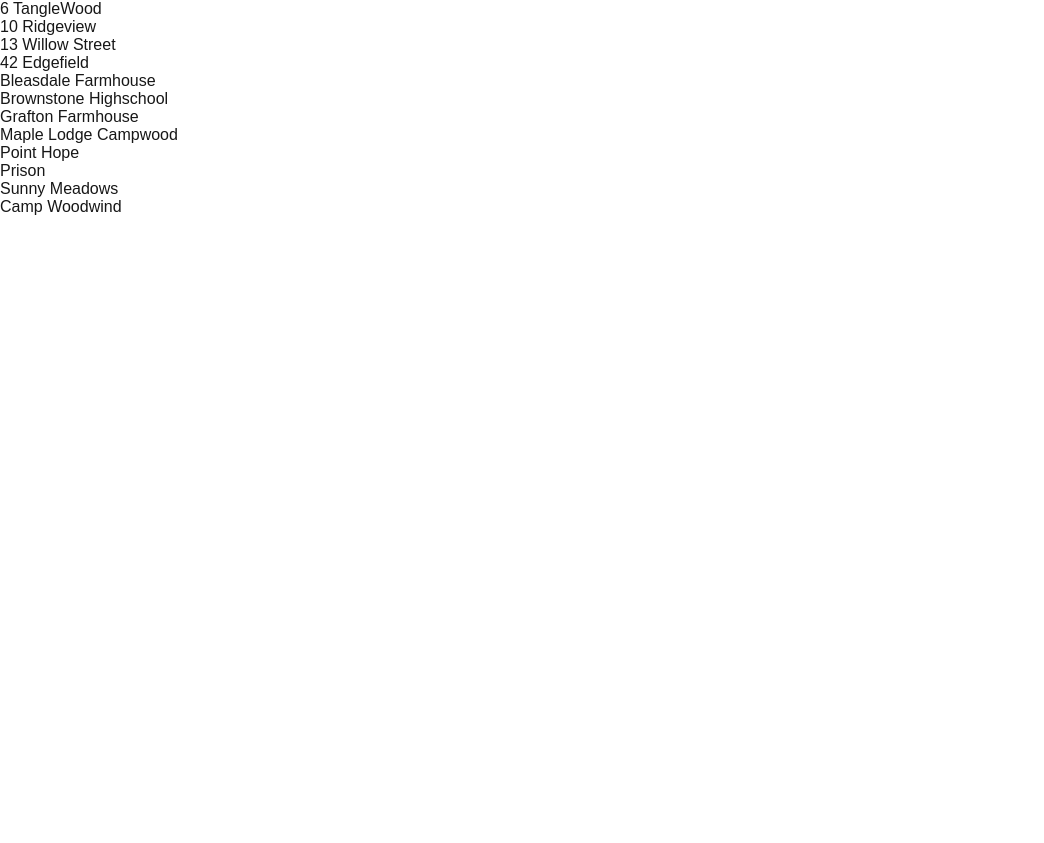
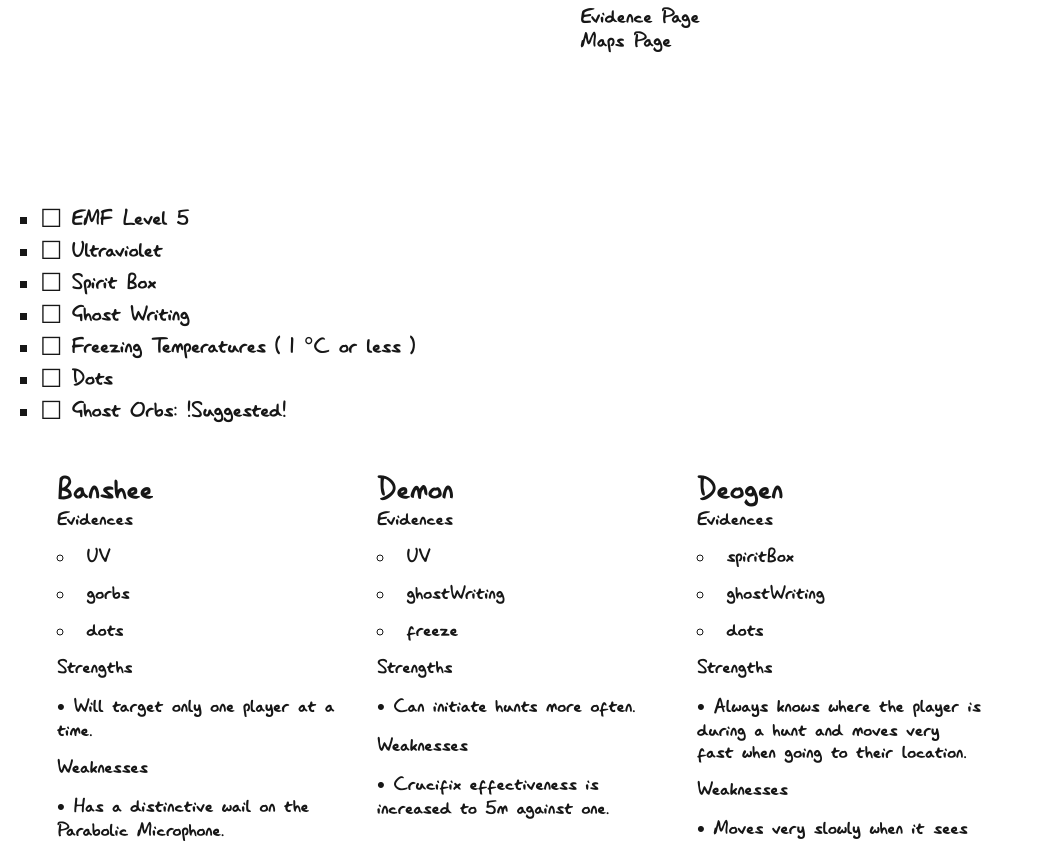
Before and after one commit to rgibbons131/PhasmaphobiaInvestigationHelper, a Next.js app: page / in a window 1280 px wide. Shown: the top 843 px of the page, without its empty margins (0-1044 px from the left). Before the commit the page ends 800 px from the top, so only its background shows below. Built offline with nearby package versions, Linux system fonts and the light colour scheme.

Commit message:
Can now switch between evidence and maps, all text is now in the same font

```diff
--- /dev/null
+++ b/src/app/DisplayPage.js
@@ -0,0 +1,17 @@
+"use client";
+import React from "react";
+import Maps from "./Maps.js";
+import styles from "./maps.module.css";
+import EvidencePage from "./Evidencepage";
+import { useState } from "react";
+
+export default function DisplayPage({EvidenceTab}) {
+  console.log("Display Page");
+  console.log(EvidenceTab);
+  return (
+    <div>
+      <EvidencePage display={EvidenceTab}></EvidencePage>
+      <Maps display={!EvidenceTab}></Maps>
+    </div>
+  );
+}
--- a/src/app/Evidencepage.js
+++ b/src/app/Evidencepage.js
@@ -1,3 +1,4 @@
+"use client";
 import styles from "./page.module.css";
 import TriStateCheckbox from "./EvidenceCheckbox";
 import ghosts from "./ghosts.js";
@@ -28,8 +29,6 @@ function suggestedEvidence(evidences, ghostList, lastEvidence) {
   }
   var max = { name: "", value: 0 };
   for (let e in evidences) {
-    console.log(e);
-    console.log(evidences[e]);
     if (
       (evidences[e].value > max.value &&
         !evidences[e].bool &&
@@ -38,14 +37,12 @@ function suggestedEvidence(evidences, ghostList, lastEvidence) {
     ) {
       max.name = e;
       max.value = evidences[e].value;
-      console.log(e);
-      console.log(evidences[e].value);
     }
   }
   return max.name;
 }
 
-export default function EvidencePage() {
+export default function EvidencePage({ display }) {
   // Create evidence state variables
   const [EMF5, setEMF5] = useState(false);
   const [UV, setUV] = useState(false);
@@ -55,6 +52,9 @@ export default function EvidencePage() {
   const [dots, setDots] = useState(false);
   const [gorbs, setGorbs] = useState(false);
   const [suggested, setSuggested] = useState("gorbs");
+
+  console.log("Evidence Tab");
+  console.log("display");
 
   const evidences = {
     EMF5: { bool: EMF5, value: 0 },
@@ -75,7 +75,7 @@ export default function EvidencePage() {
   }
 
   return (
-    <div className={styles.page}>
+    <div className={display ? styles.page : styles.hidden}>
       <main className={styles.main}>
         <ol className={styles.evidenceList}>
           <TriStateCheckbox
--- a/src/app/Maps.js
+++ b/src/app/Maps.js
@@ -1,13 +1,16 @@
 //import styles from "./evidenceCheckbox.module.css";
+"use client";
 import { useState } from "react";
 import Image from "next/image";
 import styles from "./maps.module.css";
 import tanglewood from "./images/Tanglewood.webp";
 
-export default function Maps() {
+export default function Maps({ display }) {
+  console.log("maps");
+  console.log(display);
   const [map, setMap] = useState("none");
   return (
-    <section className={""}>
+    <section className={display ? styles.image : styles.hidden}>
       <ul>
         <li
           onClick={() => {
@@ -97,73 +100,73 @@ export default function Maps() {
       <Image
         width={1208}
         height={800}
-        className={map == "tanglewood" ? "" : styles.hidden}
+        className={map == "tanglewood" ? styles.image : styles.hidden}
         src={require("./images/Tanglewood.webp")}
       />
       <Image
         width={1206}
         height={1395}
-        className={map == "ridgeview" ? "" : styles.hidden}
+        className={map == "ridgeview" ? styles.image : styles.hidden}
         src={require("./images/10_Ridgeview_Court_-_Floorplan.webp")}
       />
       <Image
         width={1277}
         height={859}
-        className={map == "willow" ? "" : styles.hidden}
+        className={map == "willow" ? styles.image : styles.hidden}
         src={require("./images/13_Willow_Street_-_Floorplan.webp")}
       />
       <Image
         width={1382}
         height={1342}
-        className={map == "bleasdale" ? "" : styles.hidden}
+        className={map == "bleasdale" ? styles.image : styles.hidden}
         src={require("./images/Bleasdale_Farmhouse_-_Floorplan.webp")}
       />
       <Image
         width={2656}
         height={3344}
-        className={map == "highschool" ? "" : styles.hidden}
+        className={map == "highschool" ? styles.image : styles.hidden}
         src={require("./images/Brownstone_High_School_-_Floorplan.webp")}
       />
       <Image
         width={1662}
         height={874}
-        className={map == "grafton" ? "" : styles.hidden}
+        className={map == "grafton" ? styles.image : styles.hidden}
         src={require("./images/Grafton_Farmhouse_-_Floorplan.webp")}
       />
       <Image
         width={1879}
         height={1430}
-        className={map == "maple" ? "" : styles.hidden}
+        className={map == "maple" ? styles.image : styles.hidden}
         src={require("./images/Maple_Lodge_Campsite_-_Floorplan.webp")}
       />
       <Image
         width={1832}
         height={1899}
-        className={map == "lighthouse" ? "" : styles.hidden}
+        className={map == "lighthouse" ? styles.image : styles.hidden}
         src={require("./images/Point_Hope_-_Floorplan.webp")}
       />
       <Image
         width={3720}
         height={2556}
-        className={map == "sunnyMeadows" ? "" : styles.hidden}
+        className={map == "sunnyMeadows" ? styles.image : styles.hidden}
         src={require("./images/Sunny_Meadows_Mental_Institution_-_Full_Map_Floorplan.webp")}
       />
       <Image
         width={1082}
         height={806}
-        className={map == "woodwind" ? "" : styles.hidden}
+        className={map == "woodwind" ? styles.image : styles.hidden}
         src={require("./images/Woodwind_-_Floorplan.webp")}
       />
       <Image
         width={3994}
         height={2039}
-        className={map == "prison" ? "" : styles.hidden}
+        className={map == "prison" ? styles.image : styles.hidden}
         src={require("./images/Prison_-_Floorplan.webp")}
       />
       <Image
         width={1167}
         height={1391}
-        className={map == "edgefield" ? "" : styles.hidden}
+        className={map == "edgefield" ? styles.image : styles.hidden}
         src={require("./images/42_Edgefield_Road_-_Floorplan.webp")}
       />
     </section>
--- a/src/app/evidenceCheckbox.module.css
+++ b/src/app/evidenceCheckbox.module.css
@@ -2,3 +2,7 @@
   text-align: left;
   list-style: square;
 }
+
+.hidden {
+  display: none;
+}
--- a/src/app/maps.module.css
+++ b/src/app/maps.module.css
@@ -1,3 +1,9 @@
 .hidden {
   display: none;
 }
+
+.image {
+  max-width: 100%;
+  height: fit-content;
+  object-fit: contain;
+}
--- a/src/app/page.js
+++ b/src/app/page.js
@@ -3,6 +3,7 @@ import styles from "./page.module.css";
 import TriStateCheckbox from "./EvidenceCheckbox";
 import ghosts from "./ghosts.js";
 import Ghost from "./Ghost.js";
+import DisplayPage from "./DisplayPage";
 import React from "react";
 import Maps from "./Maps.js";
 import { useState } from "react";
@@ -10,7 +11,30 @@ import EvidencePage from "./Evidencepage";
 
 export default function Home() {
   // Create Home page states
-  const [EvidenceTab, setEvidenceTab] = useState(false);
+  const [EvidenceTab, setEvidenceTab] = useState(true);
 
-  return EvidenceTab ? <EvidencePage></EvidencePage> : <Maps></Maps>;
+  return (
+    <div className={styles.page}>
+      <div className={styles.selectorContainer}>
+        <h2
+          className={styles.selector}
+          onClick={() => {
+            setEvidenceTab(true);
+            console.log(EvidenceTab);
+          }}
+        >
+          Evidence Page
+        </h2>
+        <h2
+          className={styles.selector}
+          onClick={() => {
+            setEvidenceTab(false);
+          }}
+        >
+          Maps Page
+        </h2>
+      </div>
+      <DisplayPage EvidenceTab={EvidenceTab}></DisplayPage>
+    </div>
+  );
 }
```
